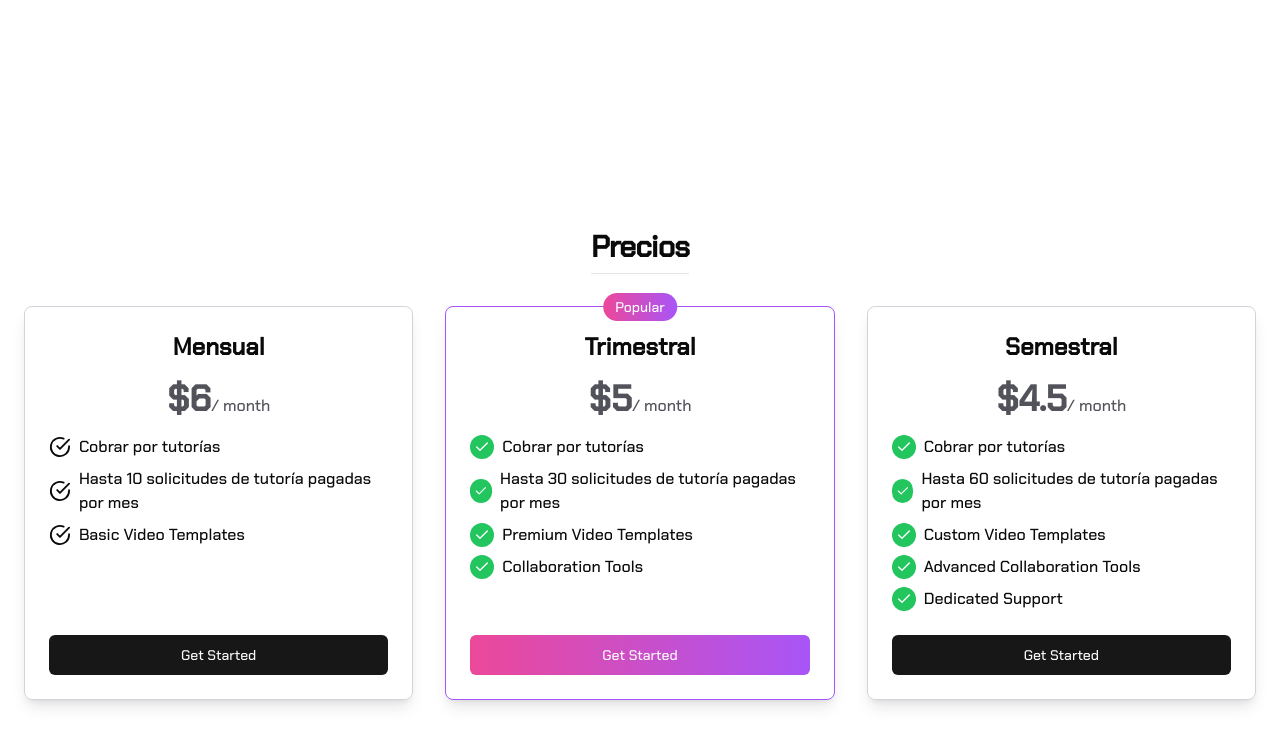
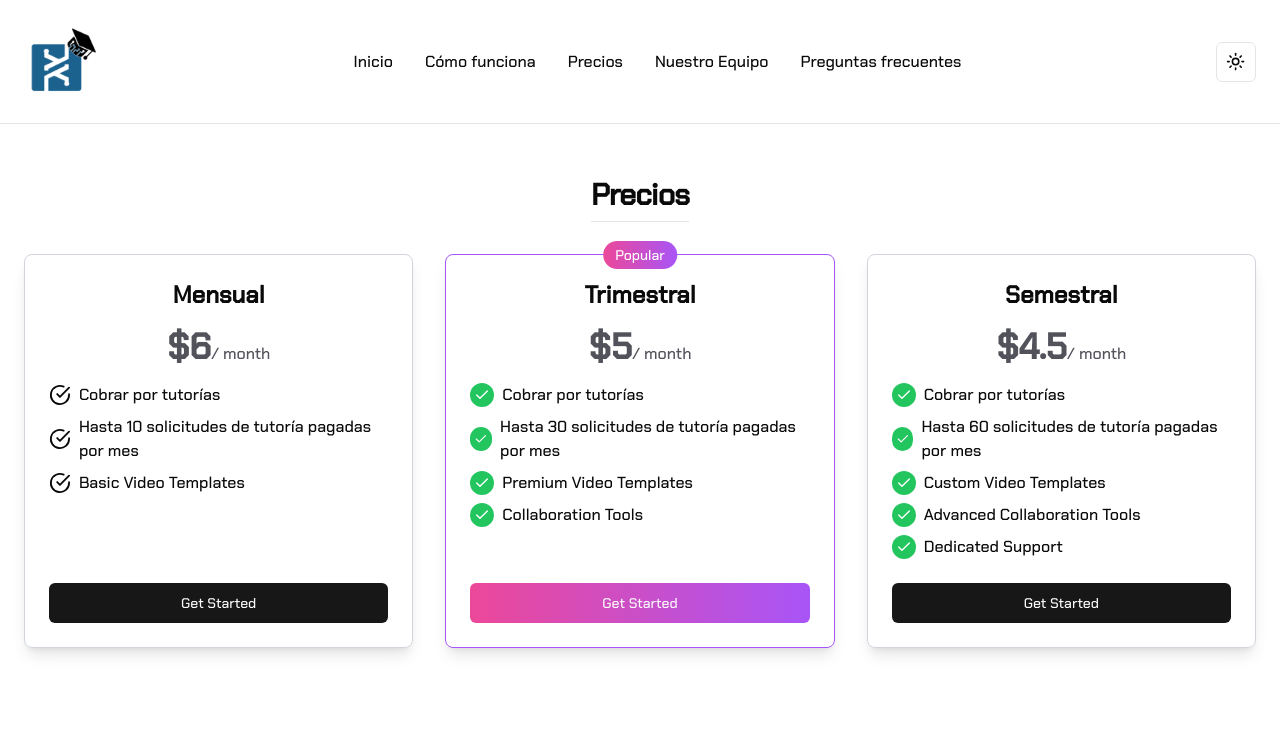
Before and after one commit to carlosandresat/tuto-u, a Next.js app: page /pricing in a window 1280 px wide. Shown: the top 746 px of the page. Built offline with nearby package versions, Linux system fonts and the light colour scheme.

Commit message:
feat: add pricing page navbar

```diff
--- a/src/app/page.tsx
+++ b/src/app/page.tsx
@@ -27,12 +27,12 @@ export default function Home() {
           </a>
 
           <nav className="navbar hidden lg:block">
-            <a
-              href="#home"
+            <Link
+              href="/"
               className="mx-4 hover:border-b hover:border-solid hover:border-black dark:hover:border-white hover:pb-2"
             >
               Inicio
-            </a>
+            </Link>
             <a
               href="#objetivo"
               className="mx-4 hover:border-b hover:border-solid hover:border-black dark:hover:border-white hover:pb-2"
--- a/src/app/pricing/page.tsx
+++ b/src/app/pricing/page.tsx
@@ -1,11 +1,70 @@
 import { Button } from "@/components/ui/button";
 import { CheckCircle } from "lucide-react";
+import Link from "next/link";
+import Image from "next/image";
+import { ModeToggle } from "@/components/mode-toggle";
 
 export default function Pricing() {
   return (
     <>
+            <header className="flex items-center justify-between p-6 fixed top-0 left-0 right-0 bg-background z-10 border-b border-border">
+          <Link href="/" className="logo">
+            <Image
+              src="/images/logo-white.png"
+              alt=""
+              width={75}
+              height={75}
+              className="dark:hidden"
+            />
+            <Image
+              src="/images/logo.png"
+              alt=""
+              width={75}
+              height={75}
+              className="hidden dark:block"
+            />
+          </Link>
+
+              <nav className="navbar hidden lg:block">
+            <Link
+              href="/"
+              className="mx-4 hover:border-b hover:border-solid hover:border-black dark:hover:border-white hover:pb-2"
+            >
+              Inicio
+            </Link>
+            <a
+              href="#objetivo"
+              className="mx-4 hover:border-b hover:border-solid hover:border-black dark:hover:border-white hover:pb-2"
+            >
+              Cómo funciona
+            </a>
+
+            <Link
+              href="/pricing"
+              className="mx-4 hover:border-b hover:border-solid hover:border-black dark:hover:border-white hover:pb-2"
+            >
+              Precios
+            </Link>
+
+            <a
+              href="#objetivo"
+              className="mx-4 hover:border-b hover:border-solid hover:border-black dark:hover:border-white hover:pb-2"
+            >
+              Nuestro Equipo
+            </a>
+
+            <a
+              href="#student-view"
+              className="mx-4 hover:border-b hover:border-solid hover:border-black dark:hover:border-white hover:pb-2"
+            >
+              Preguntas frecuentes
+            </a>
+          </nav>
+          <ModeToggle></ModeToggle>
+        </header>
+
       <section className="min-h-screen w-full py-12 flex items-center justify-center flex-col">
-        <h2 className="scroll-m-20 border-b pb-2 text-3xl font-semibold tracking-tight mt-32 max-w-screen-xl">
+        <h2 className="scroll-m-20 border-b pb-2 text-3xl font-semibold tracking-tight mt-32 md:mt-6 max-w-screen-xl">
           Precios
         </h2>
 
```
